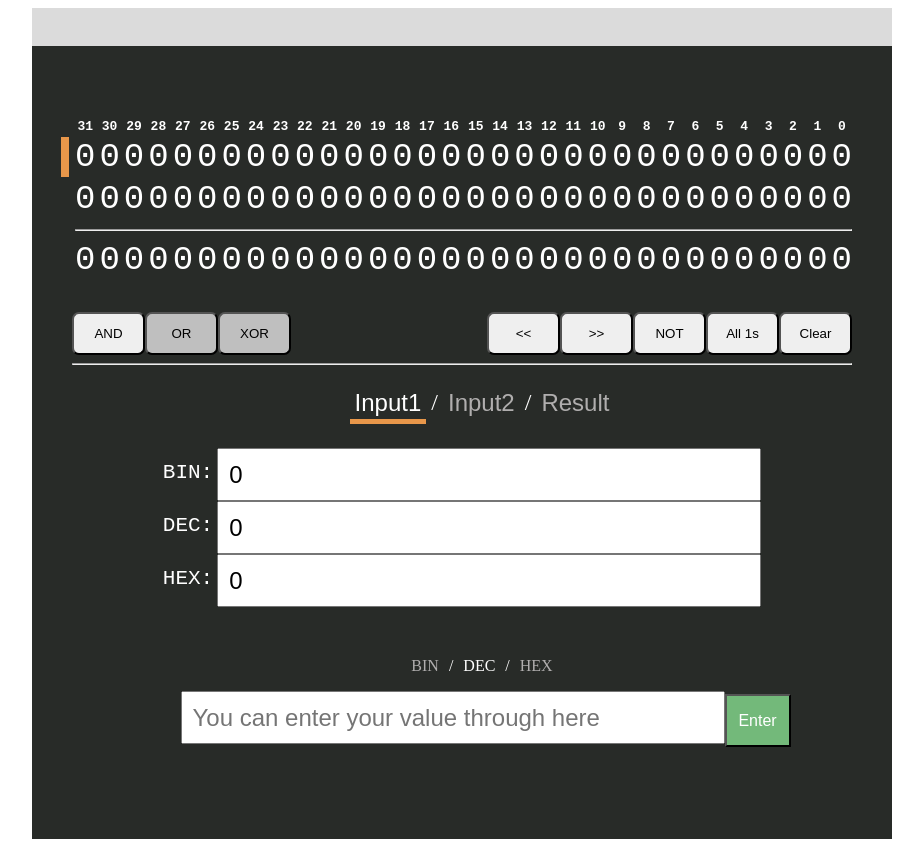
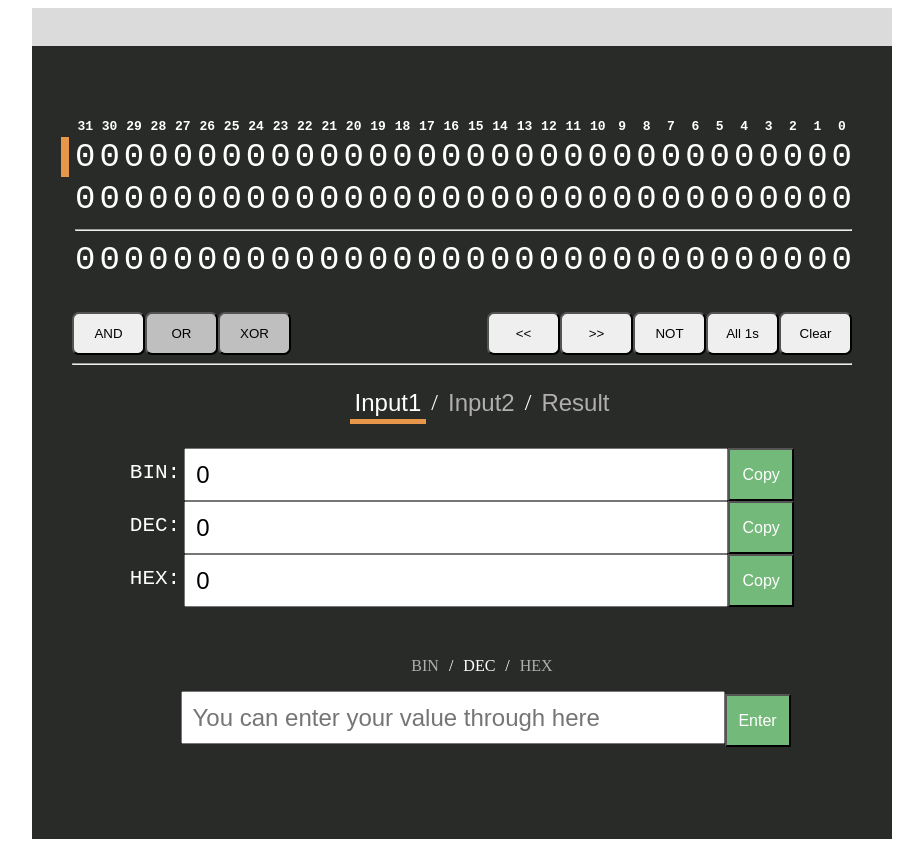
Before and after one commit to Lulkafe/BinaryCalc, a React app: page / in a window 1280 px wide. Shown: the whole page, without its empty margins (178-1101 px from the left). Built offline with nearby package versions, Linux system fonts and the light colour scheme.

Commit message:
Reverted Copy buttons. Made Copy bottons work

```diff
--- a/src/components.tsx
+++ b/src/components.tsx
@@ -231,6 +231,9 @@ function OutputBars() {
     let bin_val: string = '';
     let dec_val: string = '';
     let hex_val: string = '';
+    const onClick = (val) => () => {
+        navigator.clipboard.writeText(val);
+    }
 
     if (state.item === Item.Input1)
         base_val = state.input1;
@@ -245,20 +248,21 @@ function OutputBars() {
 
     return (
         <div>
-            <OutputBar header='BIN:' value={bin_val} />
-            <OutputBar header='DEC:' value={dec_val} />
-            <OutputBar header='HEX:' value={hex_val} />
+            <OutputBar header='BIN:' value={bin_val} onClick={onClick(bin_val)}/>
+            <OutputBar header='DEC:' value={dec_val} onClick={onClick(dec_val)}/>
+            <OutputBar header='HEX:' value={hex_val} onClick={onClick(hex_val)}/>
         </div>
     )
 }
 
 function OutputBar(props) {
-    const {header, value }= props;
+    const {header, value, id, onClick }= props;
 
     return (
         <div className='output-bar__wrapper'>
             <label className='output-bar__label'>{header}</label>
-            <input className='output-bar__input' type="text" value={value} readOnly/>
+            <input className='output-bar__input' id={id} type="text" value={value} readOnly/>
+            <button className='output-bar__copy-btn' type="button" onClick={onClick}>Copy</button>
         </div>
     )
 }
```
Also changed, not shown: 1 other file (tests, documents, lock files or other folders).
